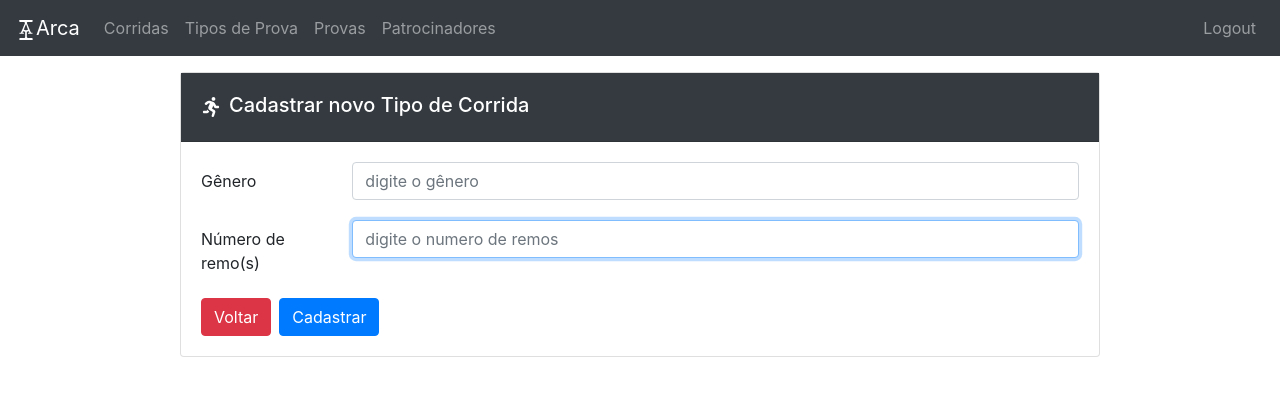
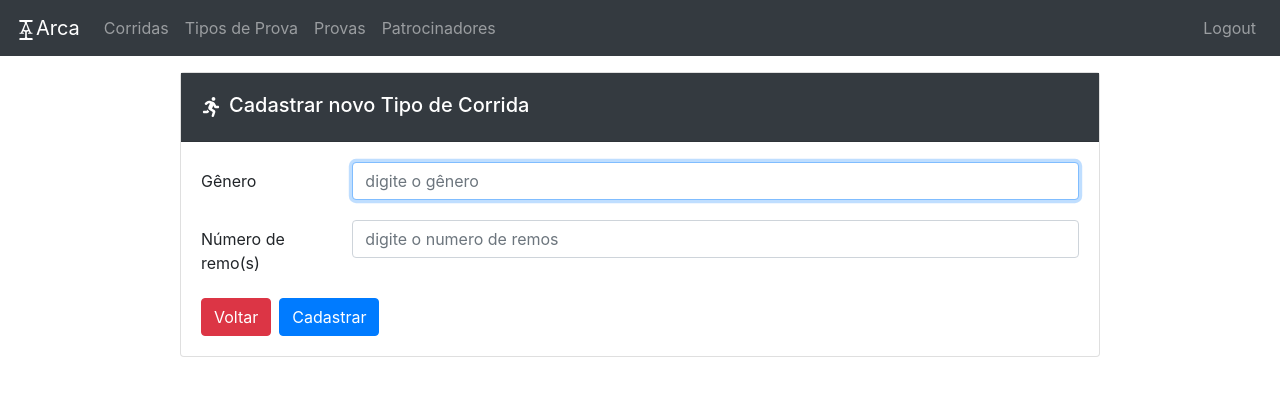
Before and after one commit to nemuba/reactjs-aarca, a React (Create React App) app: page /type_tests/new in a window 1280 px wide. Shown: the top 396 px of the page. Built offline with nearby package versions, Linux system fonts and the light colour scheme; sample sign-in values are in the browser's storage.

Commit message:
change css styles

```diff
--- a/src/components/TypeTest/TypeForm.js
+++ b/src/components/TypeTest/TypeForm.js
@@ -74,7 +74,7 @@ const TypeForm = (props) => {
                       onChange={onChangeText}
                       autoFocus={true}
                       />
-                     <Form.Text style={{color: "red"}}>{errors ? errors.genre : ''} </Form.Text>
+                    <Form.Text style={{color: "red"}}>{errors ? errors.genre : ''} </Form.Text>
                   </Col>
                 </Form.Group>
                 <Form.Group as={Row}>
@@ -84,9 +84,8 @@ const TypeForm = (props) => {
                       value={type_test.oar}
                       placeholder="digite o numero de remos"
                       onChange={onChangeText}
-                      autoFocus={true}
                       />
-                     <Form.Text style={{color: "red"}}>{errors ? errors.oar : ''} </Form.Text>
+                    <Form.Text style={{color: "red"}}>{errors ? errors.oar : ''} </Form.Text>
                   </Col>
                 </Form.Group>
                 <Link to="/type_tests" className="btn btn-danger mr-2">Voltar</Link>
```
Also changed, not shown: src/components/Test/TestForm.js (+5 -1 lines).
